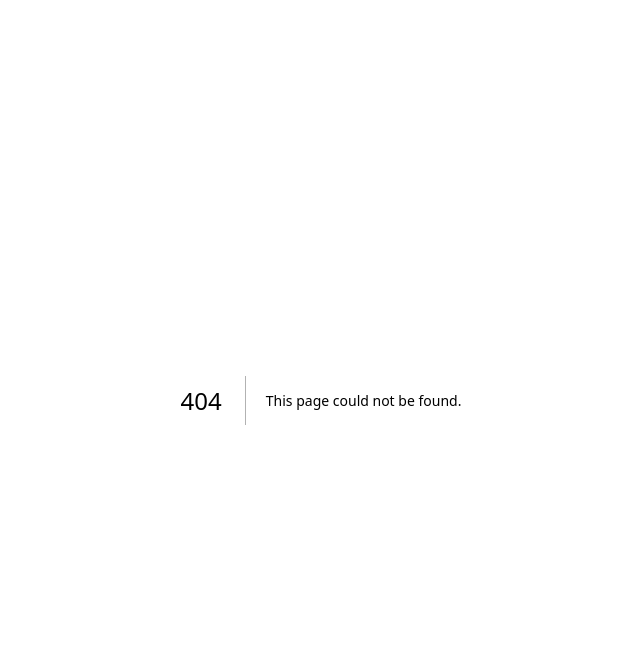
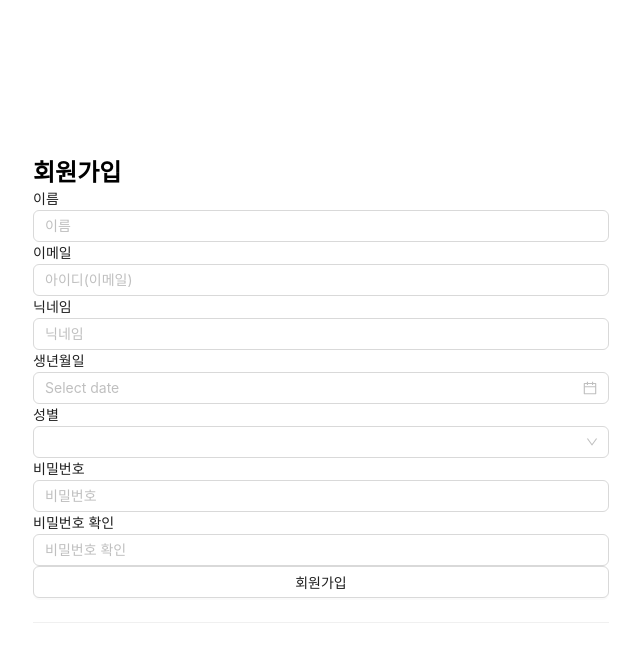
Before and after one commit to lab-people/play-with-frontend, a Next.js app: page /signup in a window 1280 px wide. Before the commit this address had no page. Shown: the top 662 px of the page, without its empty margins (319-959 px from the left). Built offline with nearby package versions, Linux system fonts and the light colour scheme.

Commit message:
- backend api call (login, signup) - singup, login  아주 간단하게 작업

```diff
--- a/package.json
+++ b/package.json
@@ -10,6 +10,7 @@
   },
   "dependencies": {
     "antd": "^5.11.1",
+    "dayjs": "^1.11.10",
     "next": "14.0.2",
     "react": "^18",
     "react-dom": "^18",
--- /dev/null
+++ b/src/api/userApi.ts
@@ -0,0 +1,32 @@
+import {getData, postData} from "@/utils/client/postData";
+import {IResponse} from "@/app/(auth)/login/interface";
+
+interface IUser {
+    "name": string;
+    "birth": string;
+    "email": string;
+    "gender": string;
+    "nickName": string;
+    "password": string;
+}
+
+interface ILoginUser {
+    username: string;
+    password: string;
+}
+
+export const getUserTest = async (): Promise<void> => {
+    const data: any = await getData('api/user/aaa');
+    return data;
+};
+
+
+export const saveUser = async (payload: IUser): Promise<void> => {
+    const data: any = await postData('api/user', payload);
+    return data;
+};
+
+export const login = async (payload: ILoginUser): Promise<IResponse> => {
+    const data: any = await postData('api/user/login', payload);
+    return data;
+};
--- /dev/null
+++ b/src/app/(auth)/Auth.module.scss
@@ -0,0 +1,18 @@
+.page {
+  height: 100vh;
+  display: flex;
+  justify-content: center;
+  align-items: center;
+
+  .container {
+    width: 576px;
+
+    .form {
+      display: flex;
+      flex-flow: column;
+      width: 100%;
+      max-width: 578px;
+    }
+
+  }
+}
--- /dev/null
+++ b/src/app/(auth)/login/interface.ts
@@ -0,0 +1,7 @@
+export interface IResult {
+    token: string;
+}
+export interface IResponse {
+    message: string;
+    result: IResult;
+}
--- /dev/null
+++ b/src/app/(auth)/signup/SignupClient.tsx
@@ -0,0 +1,107 @@
+'use client';
+import {useState} from "react";
+import {useRouter} from "next/navigation";
+import Loader from "../../../components/loader/Loader";
+import {Button, DatePicker, Divider, Form, Input, Select} from "antd";
+import Link from "next/link";
+import {genderOpts} from "../../../utils/client/options";
+import styles from '../Auth.module.scss';
+import dayjs from "dayjs";
+import {saveUser} from "../../../api/userApi";
+
+export default function SignupClient() {
+    const [name, setName] = useState('');
+    const [email, setEmail] = useState('');
+    const [birth, setBirth] = useState('');
+    const [gender, setGender] = useState('');
+    const [nickName, setNickName] = useState('');
+    const [password, setPassword] = useState('');
+    const [confirmPassword, setIsConfirmPassword] = useState('');
+    const [isLoading, setIsLoading] = useState(false);
+
+    const router = useRouter();
+
+    const registerUser = async (e) => {
+        e.preventDefault();
+        const user = {
+            name: name,
+            birth: dayjs(birth).format('YYYYMMDD'),
+            email: email,
+            gender: gender,
+            nickName: nickName,
+            password: password
+        }
+        if (password !== confirmPassword) {
+            alert("비밀번호 불일치");
+            return;
+        }
+
+        const result: any = await saveUser(user);
+        console.log(result, '회원가입 결과')
+        if(result.message.includes("성공")) {
+            alert("회원가입 성공");
+            router.push("/");
+        }
+        setIsLoading(false);
+    }
+
+    return (<>
+            {isLoading && (<Loader basic={true}/>)}
+            <section className={styles.page}>
+                <div className={styles.container}>
+                    <h2>회원가입</h2>
+                    <Form className={styles.form}>
+                        이름
+                        <Input
+                            name={"name"}
+                            placeholder={"이름"}
+                            value={name}
+                            onChange={(e) => setName(e.target.value)}
+                        />
+                        이메일
+                        <Input
+                            name={"email"}
+                            placeholder={"아이디(이메일)"}
+                            value={email}
+                            onChange={(e) => setEmail(e.target.value)}
+                        />
+                        닉네임
+                        <Input
+                            name={"nickName"}
+                            placeholder={"닉네임"}
+                            value={nickName}
+                            onChange={(e) => setNickName(e.target.value)}
+                        />
+                        생년월일
+                        <DatePicker onChange={(e) => setBirth(e)}/>
+                        성별
+                        <Select onChange={(e) => setGender(e)} options={genderOpts}>
+
+                        </Select>
+                        비밀번호
+                        <Input
+                            name={"password"}
+                            placeholder={"비밀번호"}
+                            value={password}
+                            onChange={(e) => setPassword(e.target.value)}
+                        />
+                        비밀번호 확인
+                        <Input
+                            name={"password"}
+                            placeholder={"비밀번호 확인"}
+                            value={confirmPassword}
+                            onChange={(e) => setIsConfirmPassword(e.target.value)}
+                        />
+                        <Button
+                            onClick={registerUser}
+                            width="100%"
+                        >
+                            회원가입
+                        </Button>
+                        <Divider/>
+
+                    </Form>
+                </div>
+            </section>
+        </>)
+}
--- /dev/null
+++ b/src/app/(auth)/signup/page.tsx
@@ -0,0 +1,7 @@
+import SignupClient from "./SignupClient";
+
+export default function Signup() {
+    return(
+        <SignupClient/>
+    )
+}
--- /dev/null
+++ b/src/utils/client/options.ts
@@ -0,0 +1,5 @@
+export const genderOpts: any[] = [{
+    label: "남", value: "M"
+},{
+    label: "여", value: "F"
+}];
--- /dev/null
+++ b/src/utils/client/postData.ts
@@ -0,0 +1,30 @@
+const baseUrl = process.env.NEXT_PUBLIC_BASE_URL;
+
+// Example POST method implementation:
+export async function postData(url = "", data = {}) {
+    // Default options are marked with *
+    const response = await fetch(`${baseUrl}/${url}`, {
+        method: "POST", // *GET, POST, PUT, DELETE, etc.
+        mode: "cors", // no-cors, *cors, same-origin
+        cache: "no-cache", // *default, no-cache, reload, force-cache, only-if-cached
+        credentials: "same-origin", // include, *same-origin, omit
+        headers: {
+            "Content-Type": "application/json",
+            // 'Content-Type': 'application/x-www-form-urlencoded',
+        },
+        redirect: "follow", // manual, *follow, error
+        referrerPolicy: "no-referrer", // no-referrer, *no-referrer-when-downgrade, origin, origin-when-cross-origin, same-origin, strict-origin, strict-origin-when-cross-origin, unsafe-url
+        body: JSON.stringify(data), // body data type must match "Content-Type" header
+    });
+    return response.json(); // parses JSON response into native JavaScript objects
+}
+//
+// postData("https://example.com/answer", { answer: 42 }).then((data) => {
+//     console.log(data); // JSON data parsed by `data.json()` call
+// });
+
+
+export async function getData(url = "") {
+    const response = await fetch(`${baseUrl}/${url}`);
+    return response.json();
+}
```
Also changed, not shown: src/app/(auth)/login/LoginClient.tsx (added, +67 -0 lines), src/app/(auth)/login/page.tsx (added, +7 -0 lines), src/app/(home)/page.tsx (+8 -0 lines), src/app/sample/page.tsx (+10 -2 lines), 1 other file (tests, documents, lock files or other folders).
